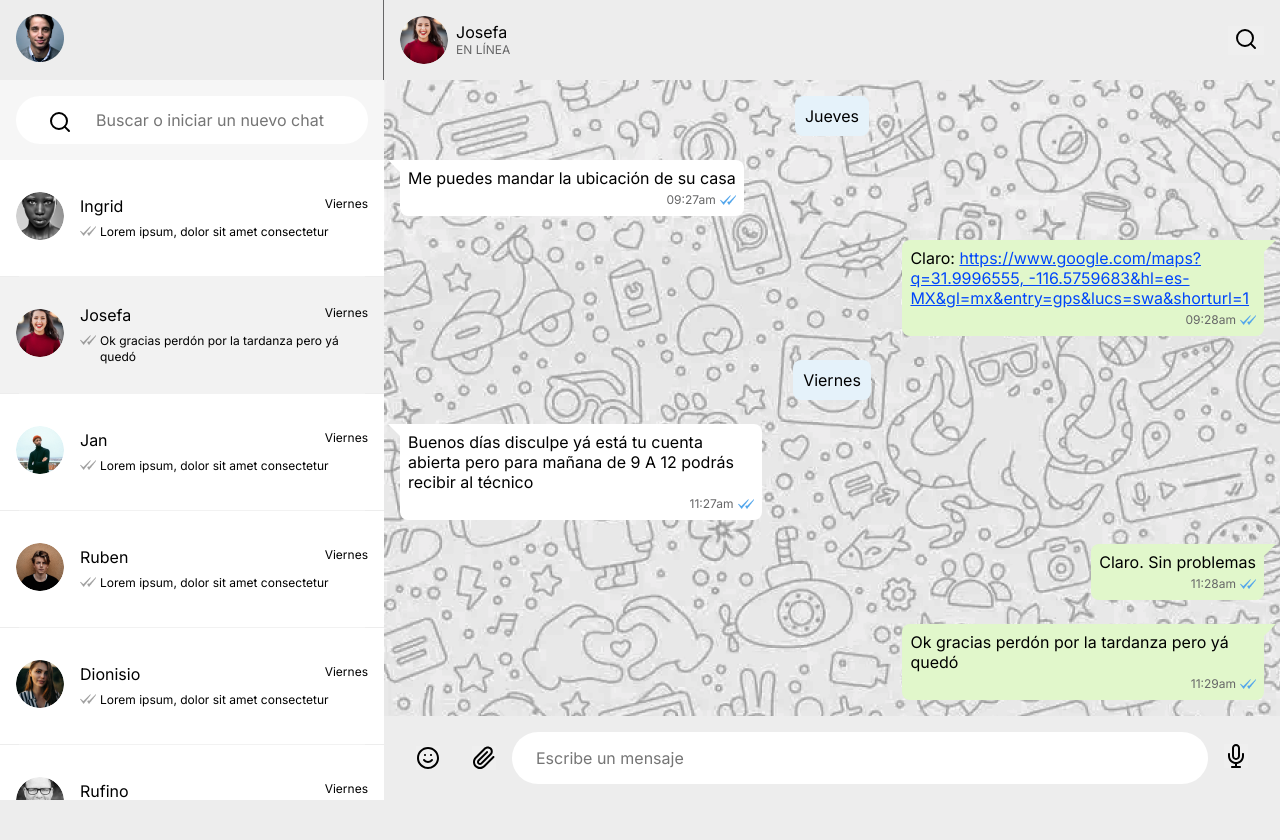
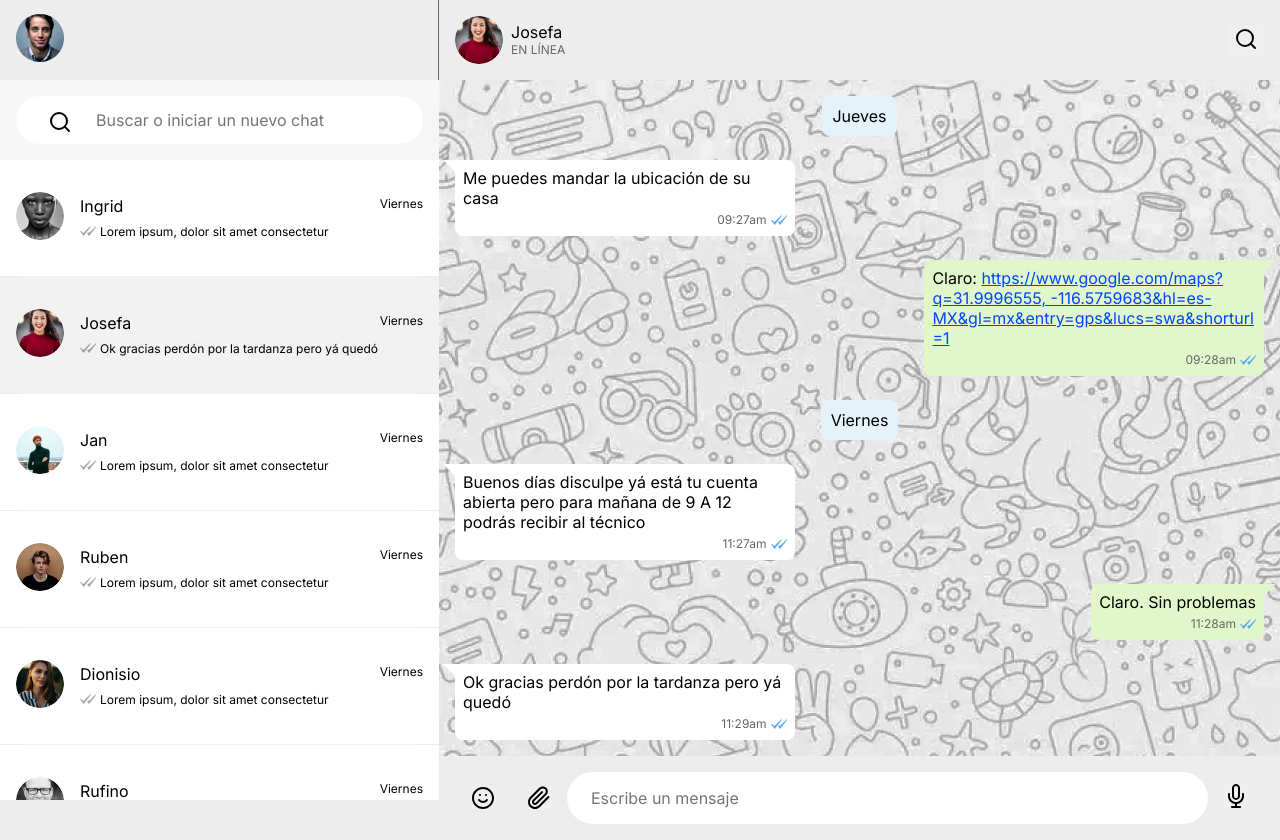
Before and after one commit to manueledwardopaez/whatsApp, a website: page index.html in a window 1280 px wide. Before the commit the page ends 800 px from the top, so only its background shows below. Drawn offline with Linux system fonts and the light colour scheme.

Commit message:
ref(change layout display from flexbox to grid)

```diff
--- a/css/layout.css
+++ b/css/layout.css
@@ -1,13 +1,4 @@
 .layout {
-    display: flex;
-    justify-content: space-between;
+    display: grid;
+    grid-template-columns: 27.4375rem 1fr;
 }
-
-.layout-block {
-    inline-size: 30%;
-    display: block;
-}
-
-.layout-chat {
-    inline-size: 70%;
-}
--- /dev/null
+++ b/dest/app.css
@@ -0,0 +1,370 @@
+.user {
+    display: flex;
+    align-items: center;
+    gap: .5rem;
+}
+
+.user img {
+    border-radius: 50%;
+}
+
+.user p span {
+    display: block;
+}
+
+.user-name {
+    font: var(--body-16regular);
+}
+
+.user-status {
+    font: var(--caption-12regular);
+    color: var(--grey);
+}
+
+.header {
+    block-size: var(--headerSize);
+    box-sizing: border-box;
+    padding: 1rem;
+    display: flex;
+    justify-content: space-between;
+    align-items: center;
+    background: var(--grey-4);
+
+}
+
+.header-secondary button {
+    border: none;
+    cursor: pointer;
+}
+
+.header-profile {
+    -webkit-border-end: 1px solid var(--grey);
+            border-inline-end: 1px solid var(--grey);
+    block-size: var(--headerSize);
+    box-sizing: border-box;
+}
+
+.chat {
+    display: flex;
+    flex-direction: column;
+    block-size: 100vh;
+}
+
+.action-list {
+    block-size: var(--actionSize);
+    padding-block: 1rem;
+    padding-inline: 1rem;
+    background: var(--grey-4);
+    display: flex;
+    align-items: center;
+    /* justify-content: space-between; */
+}
+
+.action-list .message-box {
+    display: flex;
+    align-items: center;
+    inline-size: 100%;
+    block-size: 3.25rem;
+}
+
+.action-list button{
+    border: none;
+    cursor: pointer;
+    padding: 0;
+    margin-inline: 1rem;
+    inline-size: 1.5rem;
+    block-size: 1.5rem;
+}
+
+.message-box input {
+    font: var(--body-16regular);
+    inline-size: 100%;
+    border-radius: 3.125rem;
+    padding-inline: 1.5rem;
+    padding-block: 1rem;
+    border: none;
+    outline: none;
+}
+
+.message {
+    background: white;
+    padding: .5rem;
+    font: var(--body-16regular);
+    display: flex;
+    flex-direction: column;
+    gap: .25rem;
+    position: relative;
+    max-inline-size: 40%;
+}
+
+.message-text {
+    margin: 0;
+    overflow-wrap: break-word;
+}
+
+.message-text a {
+    color: #0046FB;
+    text-decoration: underline;
+}
+
+.message-date {
+    font: var(--caption-12regular);
+    color: var(--grey);
+}
+
+.message-status {
+    inline-size: 1rem;
+    block-size: 1rem;
+}
+
+.message-status.is-doubleChecked {
+    background-image: url('../images/doubleCheck.png');
+    background-repeat: no-repeat;
+    background-position: center;
+}
+
+.message-details {
+    display: flex;
+    justify-content: flex-end;
+    gap: .25rem;
+}
+
+.message.is-receiver {
+    background: var(--white);
+    align-self: flex-start;
+    border-radius: 0 .5rem .5rem .5rem;
+}
+
+.message.is-receiver::before{
+    content: '';
+    position: absolute;
+    inset-block-start: 0;
+    inset-inline-end: 100%;
+
+    inline-size: 12px;
+    block-size: 12px;
+    box-sizing: border-box;
+    -webkit-border-start: 6px solid transparent;
+            border-inline-start: 6px solid transparent;
+    -webkit-border-end: 6px solid white;
+            border-inline-end: 6px solid white;
+    -webkit-border-before: 6px solid white;
+            border-block-start: 6px solid white;
+    -webkit-border-after: 6px solid transparent;
+            border-block-end: 6px solid transparent;
+}
+
+.message.is-sender::before{
+    content: '';
+    position: absolute;
+    inset-block-start: 0;
+    inset-inline-start: 100%;
+
+    inline-size: 12px;
+    block-size: 12px;
+    box-sizing: border-box;
+    -webkit-border-start: 6px solid var(--green-1);
+            border-inline-start: 6px solid var(--green-1);
+    -webkit-border-end: 6px solid transparent;
+            border-inline-end: 6px solid transparent;
+    -webkit-border-before: 6px solid var(--green-1);
+            border-block-start: 6px solid var(--green-1);
+    -webkit-border-after: 6px solid transparent;
+            border-block-end: 6px solid transparent;
+}
+
+.message.is-sender {
+    background: var(--green-1);
+    align-self: flex-end;
+    border-radius: .5rem 0 .5rem .5rem;
+}
+
+.date {
+    background: #e5f2fa;
+    border-radius: .5rem;
+    padding: .625rem;
+    font: var(--body-16regular);
+    align-self: center;
+}
+
+.message-list {
+    flex-grow: 1;
+    display: flex;
+    flex-direction: column-reverse;
+    gap: 1.5rem;
+    background-image: url('../images/bg.png');
+    padding: 1rem;
+}
+
+.layout {
+    display: flex;
+    justify-content: space-between;
+}
+
+.layout-block {
+    inline-size: 30%;
+    display: block;
+}
+
+.layout-chat {
+    inline-size: 70%;
+}
+
+.chat-box-container {
+    /* El contenedor de los chats tiene de block-size el 100vh
+    menos el header, el search y el espacio que sobra del scroll */
+    block-size: calc(100vh - var(--headerSize) - var(--headerSize)) ;
+    /* max-block-size: 100vh; */
+    overflow: auto;
+}
+
+.chat-box {
+    padding: 1rem;
+    display: flex;
+    align-items: center;
+    gap: 1rem;
+    block-size: 5rem;
+    padding-block: 1.125rem;
+    cursor: pointer;
+    background: var(--white);
+}
+
+.chat-box.is-selected {
+    background: var(--grey-2);
+}
+
+.chat-box p {
+    margin: 0;
+}
+
+.chat-principal img {
+    border-radius: 50%;
+}
+
+.chat-secondary  {
+    display: flex;
+    flex-direction: column;
+    inline-size: 100%;
+}
+
+.nameDateContainer {
+    display: flex;
+    justify-content: space-between;
+    -webkit-padding-after: .5rem;
+            padding-block-end: .5rem;
+}
+
+.chat-name {
+    font: var(--body-16regular);
+}
+
+.chat-date {
+    font: var(--caption-12regular);
+}
+
+.chat-preview {
+    display: flex;
+    gap: .25rem;
+    font: var(--caption-12regular);
+}
+
+/* .chat-preview .eldiv {
+    max-inline-size: 50%;
+} */
+
+.divider {
+    block-size: 1px;
+    inline-size: 90%;
+    background: var(--grey-2);
+    margin: auto;
+}
+
+/* .ellipsis{
+    max-inline-size: 100%;
+    white-space: nowrap;
+    overflow: hidden;
+    text-overflow: ellipsis;
+
+}
+
+.eldiv {
+    overflow-wrap: break-word;
+} */
+
+.search {
+    padding: 1rem;
+    background: var(--grey-3);
+    display: flex;
+    flex-direction: column;
+    position: relative;
+    block-size: var(--headerSize);
+    box-sizing: border-box;
+}
+
+.search-box {
+    display: flex;
+    inline-size: 100%;
+}
+
+.search input {
+    padding-block: .875rem;
+    -webkit-padding-start: 5rem;
+            padding-inline-start: 5rem;
+    border-radius: 3.125rem;
+    inline-size: 100%;
+    outline: none;
+    border: none;
+    font: var(--body-16regular);
+}
+
+.icon-search img {
+    position: absolute;
+    inset-block-start: calc(1.5rem + 6px);
+    inset-inline-start: 3rem;
+}
+
+.button:active {
+    transform: scale(.9);
+}
+
+:root {
+  font-size: 16px;
+  --headerSize: 5rem;
+  --actionSize: 5rem;
+  --black: #000000;
+  --grey: #666667;
+  --grey-2: #f2f2f2;
+  --grey-3: #f6f6f6;
+  --grey-4: #ededed;
+  --white: #ffffff;
+  --green-1: #e1f7cb;
+  --green-2: #56bca6;
+  --red: #ff4a4a;
+  --green-3: #429488;
+  --blue: #5cb3f0;
+  --body-16regular: 400 1rem/1.25rem Inter;
+  --body-16bold: 700 1rem/1.25rem Inter;
+  --body-14regular: 400 0.875rem/1.125rem Inter;
+  --body-14regular_u: 500 0.875rem/1.25rem Inter;
+  --caption-12bold: 700 0.75rem/1rem Inter;
+  --caption-12regular: 400 0.75rem/1rem Inter;
+  --caption-12regular_u: 400 0.75rem/1.25rem Inter;
+}
+
+body {
+  margin: 0;
+  background: var(--grey-4);
+}
+
+.chat-box-container::-webkit-scrollbar {
+  inline-size: .5rem;
+  block-size: .5rem;
+}
+
+.chat-box-container::-webkit-scrollbar-button{
+  background: transparent;
+}
+
+.chat-box-container::-webkit-scrollbar-thumb{
+  background: var(--grey);
+}
--- a/index.html
+++ b/index.html
@@ -275,7 +275,7 @@
 
         <div class="message-list">
 
-          <div class="message is-sender">
+          <div class="message is-receiver">
             <div class="message-body">
               <p class="message-text">Ok gracias perdón por la tardanza pero yá quedó</p>
             </div>
```
Also changed, not shown: package.json (added, +25 -0 lines), postcss.js (added, +19 -0 lines), 1 other file.
